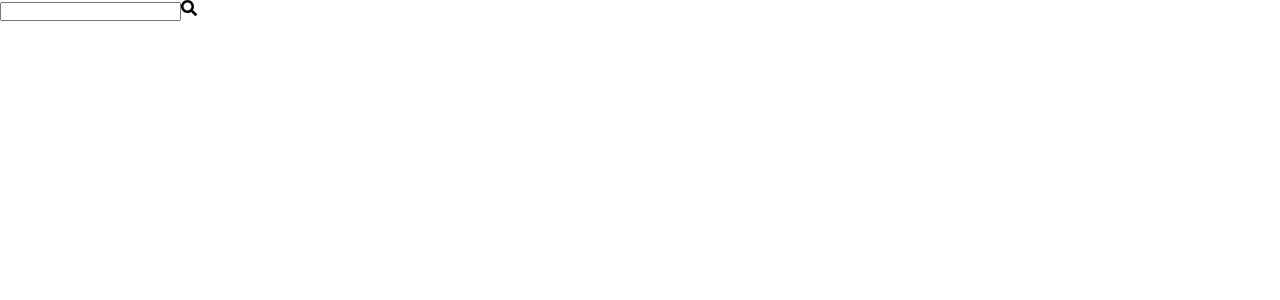
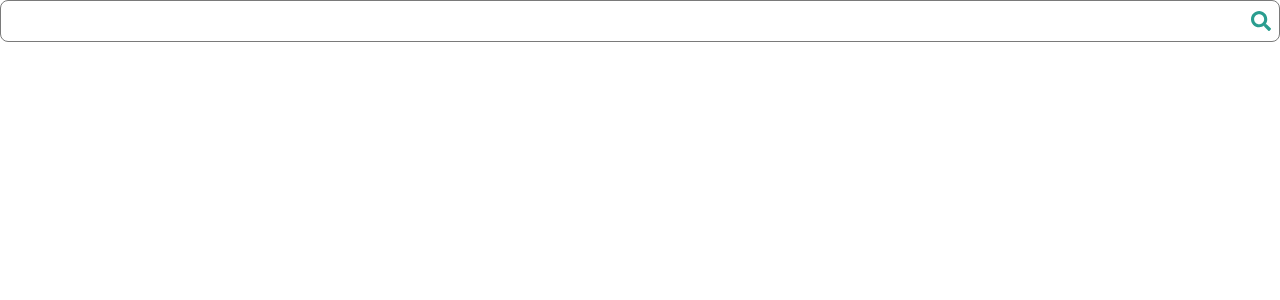
Before and after one commit to CaNeoN28/controle-farmaceutico-frontend, a Next.js app: page /teste in a window 1280 px wide. Shown: the top 300 px of the page. Built offline with nearby package versions, Linux system fonts and the light colour scheme.

Commit message:
Estilizando o componente de input de pesquisa

```diff
--- /dev/null
+++ b/src/components/InputPesquisa/InputPesquisa.module.scss
@@ -0,0 +1,40 @@
+.container {
+	display: flex;
+	overflow: hidden;
+
+	border: 1px solid var(--gray);
+
+	border-radius: 8px;
+}
+
+.input {
+	outline: none;
+	border: none;
+	background: none;
+
+	padding: 11px 16px;
+	padding-right: 0;
+	width: 100%;
+	min-height: 40px;
+
+	color: var(--gray);
+}
+
+.icone {
+	border: none;
+	background: none;
+	display: flex;
+	align-items: center;
+
+	padding-right: 8px;
+	padding-left: 8px;
+	font-size: 20px;
+
+	color: var(--primary-color);
+}
+.icone:hover {
+	cursor: pointer;
+}
+.icone::placeholder {
+	color: var(--light-gray);
+}
--- a/src/components/InputPesquisa/index.tsx
+++ b/src/components/InputPesquisa/index.tsx
@@ -1,13 +1,16 @@
 import React from "react";
 import { FaSearch } from "react-icons/fa";
+import styles from "./InputPesquisa.module.scss";
 
 interface Props extends React.ComponentPropsWithoutRef<"input"> {}
 
 export default function InputPesquisa({ ...props }: Props) {
 	return (
-		<div>
-			<input type="text" {...props} />
-			<FaSearch />
+		<div className={styles.container}>
+			<input className={styles.input} type="text" {...props} />
+			<button className={styles.icone}>
+				<FaSearch />
+			</button>
 		</div>
 	);
 }
```
